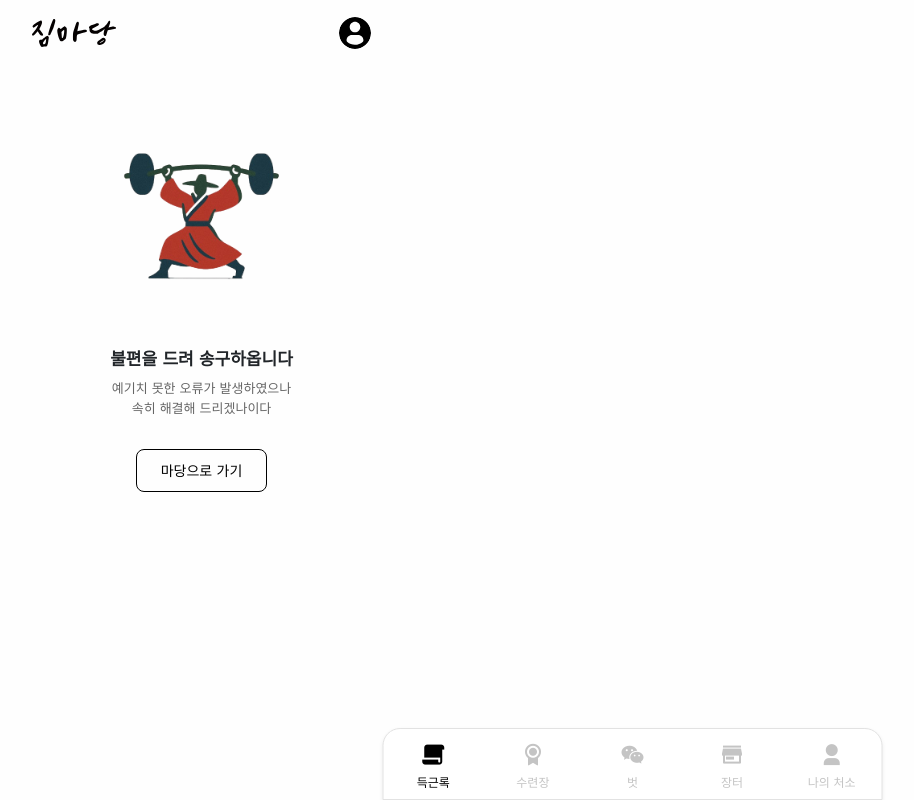
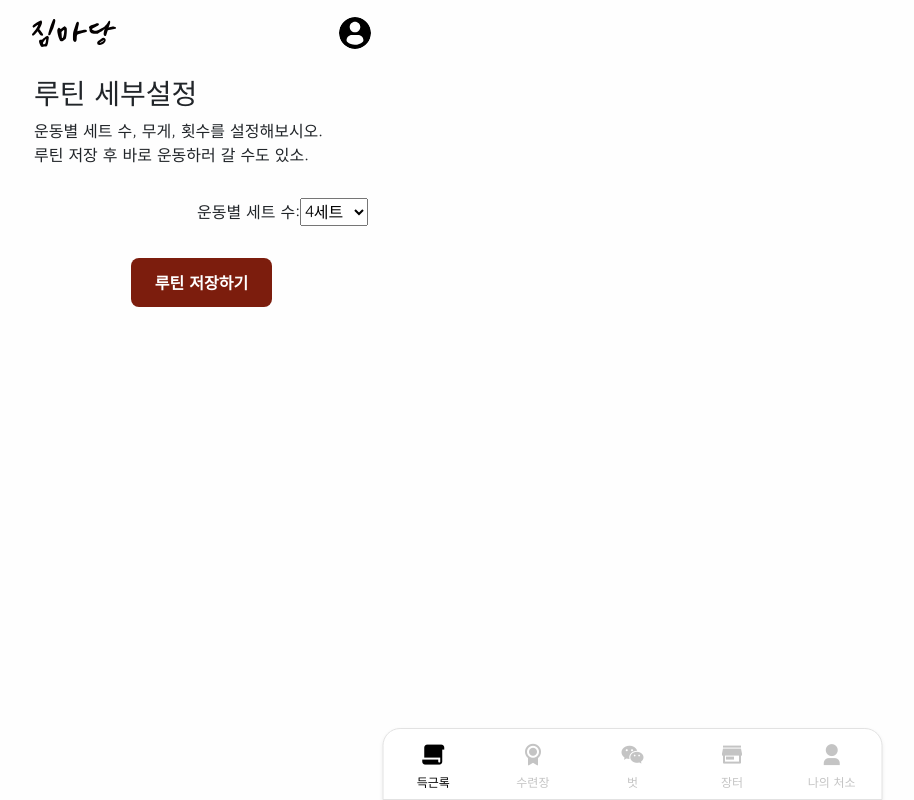
Before and after one commit to soi02/gymfrontend, a React (Vite) app: page /gymmadang/routine/addDetail in a window 1280 px wide. Shown: the whole page, without its empty margins (11-925 px from the left). Built offline with nearby package versions, Linux system fonts and the light colour scheme.

Commit message:
루틴세부설정

```diff
--- a/src/App.jsx
+++ b/src/App.jsx
@@ -51,6 +51,7 @@ import MarketTopTabs from './user/market/commons/marketTopTabs'
 import BuddyChat from './user/buddy/pages/BuddyChat'
 import BuddyNotification from './user/buddy/pages/BuddyNotification'
 import ChallengeDetail from './user/challenge/detail/pages/ChallengeDetail'
+import RoutineAddDetailPage from './user/routine/pages/RoutineAddDetailPage'
 
 
 // 이 부분은 따로 감싼 컴포넌트로 만들어야 useLocation을 쓸 수 있어!
@@ -147,6 +148,7 @@ function AppContent() {
         <Route path='/gymmadang/routine' element={<RoutineHomePage />} />
         <Route path='/gymmadang/routine/free' element={<RoutineFreePage />} />
         <Route path='/gymmadang/routine/add' element={<RoutineAddPage />} />
+        <Route path='/gymmadang/routine/addDetail' element={<RoutineAddDetailPage />} />
         <Route path='/gymmadang/routine/myroutine' element={<MyRoutinePage />} />
         <Route path='/gymmadang/routine/workout' element={<WorkoutPage />} />
         <Route path='/gymmadang/routine/guide/:id' element={<GuidePage />} />
--- /dev/null
+++ b/src/user/routine/pages/RoutineAddDetailPage.jsx
@@ -0,0 +1,108 @@
+
+import { useLocation } from "react-router-dom";
+import "../styles/RoutineAddDetailPage.css"
+import { useEffect, useState } from "react";
+
+
+export default function RoutineAddDetailPage() {
+
+    const location = useLocation();
+    const { selectedWorkouts } = location.state || {};
+
+
+    const [setCount, setSetCount] = useState(4);
+    const [sets, setSets] = useState([]);
+
+
+    const [routineData, setRoutineData] = useState([]);
+
+    useEffect(() => {
+        if (selectedWorkouts) {
+            const initials = selectedWorkouts.map(w => ({
+                elementId: w.elementId,
+                elementName: w.elementName,
+                sets: Array.from({ length: setCount }, () => ({weight: '', reps: ''}) )
+            }));
+            setRoutineData(initials);
+        }
+    }, [selectedWorkouts, setCount]);
+
+
+    const updateSet = (workoutIdx, setIdx, field, value) => {
+        setRoutineData(prev => {
+            const newData = [...prev];
+            newData[workoutIdx].sets[setIdx][field] = value;
+            return newData;
+        });
+    };
+
+
+    return (
+        <>
+            <div className="main-content">
+                <div className="row">
+                    <div className="col" style={{ paddingTop: "1rem", paddingLeft: "2rem" }}>
+                        <h3>루틴 세부설정</h3>
+                        <p>
+                            운동별 세트 수, 무게, 횟수를 설정해보시오.
+                            <br />
+                            루틴 저장 후 바로 운동하러 갈 수도 있소.
+                        </p>
+                    </div>
+                </div>
+
+                <div className="row">
+                    <div className="col routine-select-row">
+                        <label htmlFor="set-select">운동별 세트 수:</label>
+                        <select
+                            id="set-select"
+                            value={setCount}
+                            onChange={(e) => setSetCount(parseInt(e.target.value))}
+                        >
+                            {[1, 2, 3, 4, 5, 6, 7, 8, 9, 10].map((num) => (
+                                <option key={num} value={num}>{num}세트</option>
+                            ))}
+                        </select>
+                    </div>
+                </div>
+
+                <div className="routine-scroll-area">
+                    {routineData.map((workout, workoutIdx) => (
+                        <div key={workout.elementId} className="workout-box">
+                            <div className="workout-header">
+                                <strong>{workout.elementName}</strong>
+                            </div>
+
+                            {workout.sets.map((set, setIdx) => (
+                                <div key={setIdx} className="set-row">
+                                    <span>{setIdx + 1}세트</span>
+                                    <input
+                                        type="number"
+                                        value={set.weight}
+                                        onChange={(e) => updateSet(workoutIdx, setIdx, 'weight', e.target.value)}
+                                        placeholder="kg"
+                                    />
+                                    <span>kg</span>
+                                    <input
+                                        type="number"
+                                        value={set.reps}
+                                        onChange={(e) => updateSet(workoutIdx, setIdx, 'reps', e.target.value)}
+                                        placeholder="횟수"
+                                    />
+                                    <span>회</span>
+                                </div>
+                            ))}
+                        </div>
+                    ))}
+
+                    <div className="sticky-save-btn">
+                        {/* <button onClick={handleSave}>루틴 저장하기</button> */}
+                        <button >루틴 저장하기</button>
+                    </div>
+                </div>
+            </div>
+        </>
+    );
+
+
+}
--- a/src/user/routine/pages/RoutineAddPage.jsx
+++ b/src/user/routine/pages/RoutineAddPage.jsx
@@ -74,6 +74,9 @@ export default function RoutineAddPage() {
     const categories =  ["전체", "가슴", "등", "어깨", "팔", "하체"];
 
     const [selectedItems, setSelectedItems] = useState(new Set());
+    const navigate = useNavigate();
+
+
 
 
     // 여기는 부모 컴포넌트(RoutineAddPage) 안에 정의된 함수
@@ -209,6 +212,14 @@ export default function RoutineAddPage() {
                         <button
                             className={`routine-my-routine-add-btn ${selectedItems.size === 0 ? 'disabled' : ''}`}
                             disabled={selectedItems.size === 0}
+                            onClick={() => {
+                                if (selectedItems.size > 0) {
+                                    const selectedWorkouts = workoutList.filter(item => selectedItems.has(item.elementId));
+                                    navigate('/gymmadang/routine/addDetail', {
+                                        state: { selectedWorkouts }
+                                    });
+                                }
+                            }}
                         >
                             {selectedItems.size === 0
                                 ? '루틴에 포함할 운동을 선택해주시오'
--- /dev/null
+++ b/src/user/routine/styles/RoutineAddDetailPage.css
@@ -0,0 +1,63 @@
+.main-content {
+    height: 100vh;
+    display: flex;
+    flex-direction: column;
+    overflow: hidden;
+}
+
+.routine-select-row {
+    text-align: right;
+    margin: 1rem 1.3rem 0 0;
+}
+
+.routine-scroll-area {
+    flex: 1;
+    overflow-y: auto;
+    padding: 1rem;
+}
+
+.set-row {
+    display: flex;
+    align-items: center;
+    padding: 0.5rem 0;
+    margin-bottom: 0.8rem;
+    gap: 0.5rem;
+    font-size: 0.95rem;
+}
+
+.set-row span {
+    min-width: 50px;
+    font-weight: 500;
+}
+
+.set-row input {
+    width: 80px;
+    padding: 0.4rem 0.5rem;
+    border-radius: 6px;
+    border: none;
+    background: #ebebeb;
+    color: #333;
+    text-align: center;
+    font-size: 0.9rem;
+}
+
+.set-row input::placeholder {
+    color: #aaa;
+}
+
+.sticky-save-btn {
+    /* position: sticky; */
+    bottom: 0;
+    padding: 1rem;
+    text-align: center;
+}
+
+.sticky-save-btn button {
+    background-color: #7c1d0d;
+    color: rgb(255, 255, 255);
+    padding: 0.8rem 1.5rem;
+    border-radius: 8px;
+    font-weight: bold;
+    border: none;
+    cursor: pointer;
+}
```
